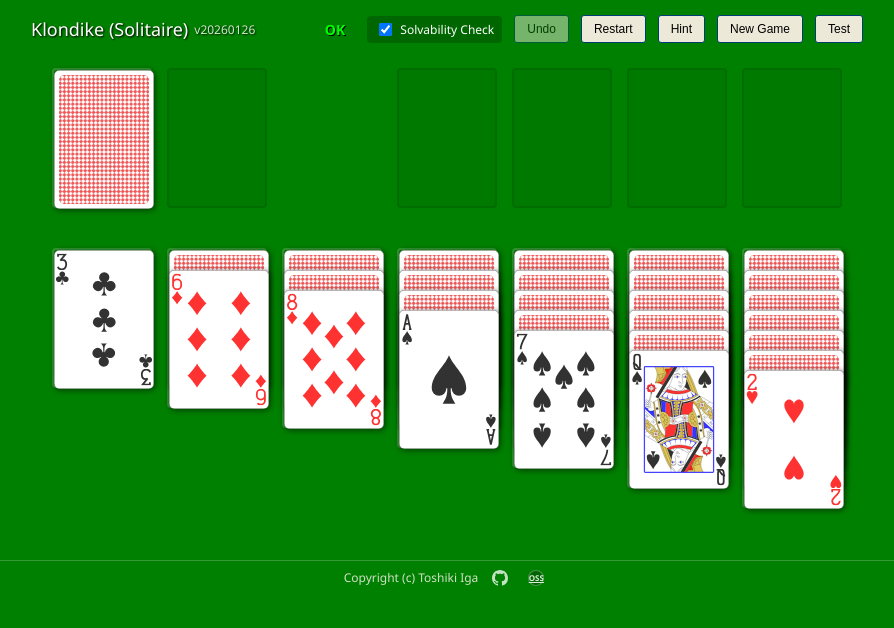
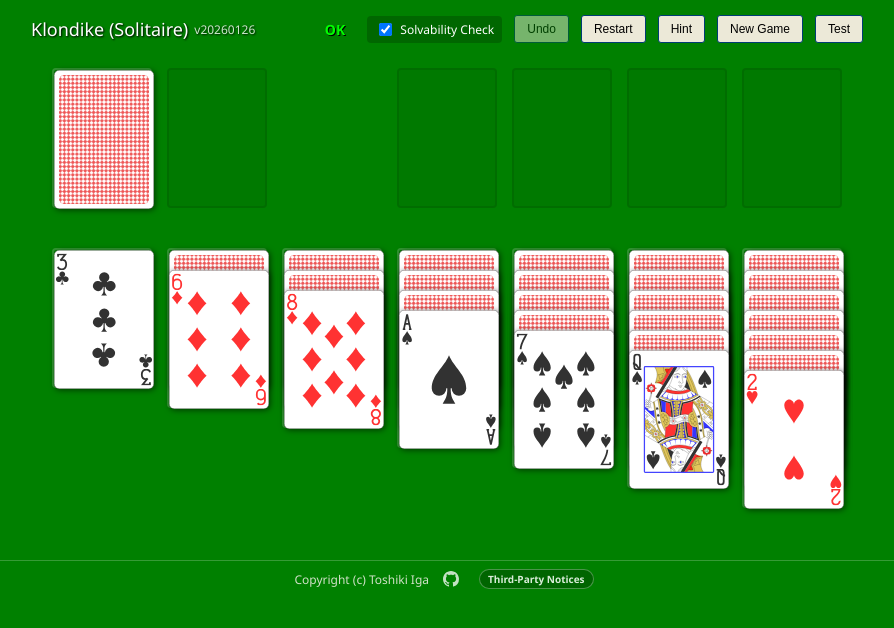
Before and after one commit to igapyon/klondike, a plain HTML site: page index.html in a window 1280 px wide. Shown: the whole page, without its empty margins (193-1087 px from the left). Drawn offline with Linux system fonts and the light colour scheme.

Commit message:
3rd-partyライセンス情報の明確化とフッターの法務系リンク整理 (#44)
3rd-partyライセンス情報の明確化とフッターの法務系リンク整理

変更点

THIRD_PARTY_NOTICES.md を追加（CardMeister / Motion One のライセンス本文）
フッターに Copyright / GitHub / Third‑Party Notices を追加し、GitHubリンクはヘッダーから移動
バージョン表記を v20260126 に更新（README.md と index*.html）

```diff
--- a/index.html
+++ b/index.html
@@ -60,7 +60,8 @@
       .board { padding: 10px var(--board-pad) 40px; display: grid; gap: 40px; max-width: 900px; margin: 0 auto; transition: gap 0.3s; }
       .legal { text-align: center; font-size: 12px; margin: 12px 0 16px; opacity: 0.85; border-top: 1px solid rgba(255,255,255,0.25); padding-top: 8px; display: flex; align-items: center; justify-content: center; gap: 8px; flex-wrap: nowrap; }
       .legal a { color: var(--accent); text-decoration: underline; margin: 0 6px; vertical-align: middle; }
-      .oss-badge { display: inline-flex; align-items: center; justify-content: center; width: 16px; height: 16px; border-radius: 999px; background: rgba(0,0,0,0.25); border: 1px solid rgba(255,255,255,0.35); font-size: 8px; font-weight: bold; color: var(--accent); margin: 0 6px; }
+      .legal a.oss-badge { text-decoration: none; }
+      .oss-badge { display: inline-flex; align-items: center; justify-content: center; padding: 2px 8px; border-radius: 999px; background: rgba(0,0,0,0.25); border: 1px solid rgba(255,255,255,0.35); font-size: 10px; font-weight: bold; color: var(--accent); margin: 0 6px; white-space: nowrap; }
       .top-row, .bottom-row { display: grid; grid-template-columns: repeat(7, var(--card-w)); gap: var(--grid-gap); justify-content: center; transition: gap 0.3s; }
 
       @media (max-width: 800px) {
@@ -151,7 +152,7 @@
           <path fill="currentColor" d="M8 0C3.58 0 0 3.58 0 8c0 3.54 2.29 6.53 5.47 7.59.4.07.55-.17.55-.38 0-.19-.01-.82-.01-1.49-2.01.37-2.53-.49-2.69-.94-.09-.23-.48-.94-.82-1.13-.28-.15-.68-.52-.01-.53.63-.01 1.08.58 1.23.82.72 1.21 1.87.87 2.33.66.07-.52.28-.87.51-1.07-1.78-.2-3.64-.89-3.64-3.95 0-.87.31-1.59.82-2.15-.08-.2-.36-1.02.08-2.12 0 0 .67-.21 2.2.82.64-.18 1.32-.27 2-.27s1.36.09 2 .27c1.53-1.04 2.2-.82 2.2-.82.44 1.1.16 1.92.08 2.12.51.56.82 1.27.82 2.15 0 3.07-1.87 3.75-3.65 3.95.29.25.54.73.54 1.48 0 1.07-.01 1.93-.01 2.2 0 .21.15.46.55.38A8.01 8.01 0 0 0 16 8c0-4.42-3.58-8-8-8Z"/>
         </svg>
       </a>
-      <a class="oss-badge" href="https://github.com/igapyon/klondike/blob/main/THIRD_PARTY_NOTICES.md" target="_blank" rel="noopener" aria-label="OSS Licenses">OSS</a>
+      <a class="oss-badge" href="https://github.com/igapyon/klondike/blob/main/THIRD_PARTY_NOTICES.md" target="_blank" rel="noopener" aria-label="Third-party notices">Third-Party Notices</a>
     </footer>
 
     <script>
```
Also changed, not shown: index-noanime.html (+3 -2 lines), index-online.html (+3 -2 lines).
